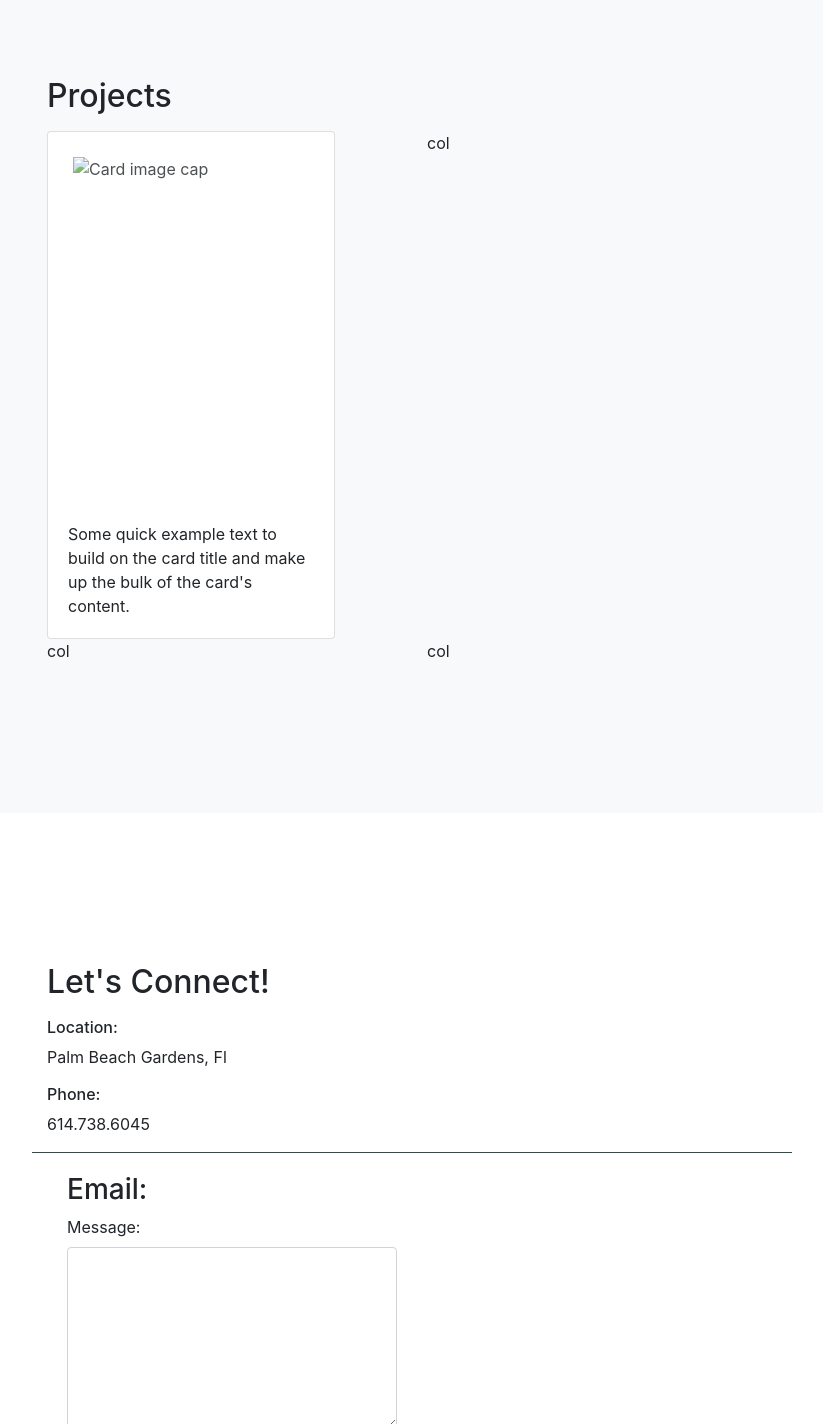
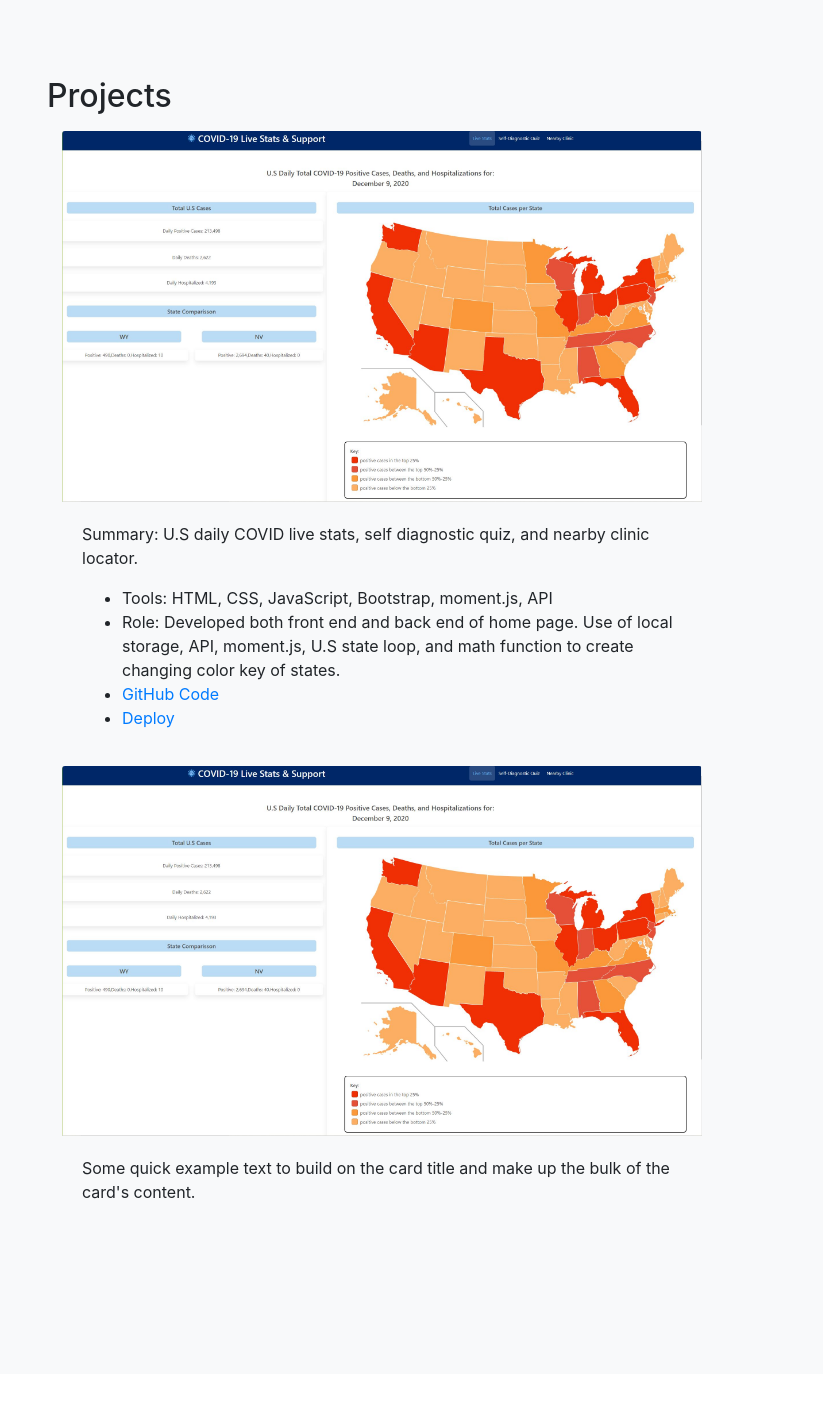
Before and after one commit to jconeff/portfolio, a website with bundled scripts: page index.html in a window 1280 px wide. Shown: the part 1820-3244 px from the top of the page, without its empty margins (228-1051 px from the left). Built offline with nearby package versions, Linux system fonts and the light colour scheme; files whose address does not match are found by name.

Commit message:
projects

```diff
--- a/css/scrolling-nav.css
+++ b/css/scrolling-nav.css
@@ -8,7 +8,7 @@ header {
   background-image: linear-gradient(to bottom right, #28bfe8, yellow);
 }
 
-img {
+.bio {
   display: block;
   margin-left: auto;
   margin-right: auto;
--- a/index.html
+++ b/index.html
@@ -24,7 +24,8 @@
   <nav class="navbar navbar-expand-lg navbar-dark bg-dark fixed-top" id="mainNav">
     <div class="container">
       <a class="navbar-brand js-scroll-trigger" href="#page-top">JESSICA CONEFF</a>
-      <button class="navbar-toggler" type="button" data-toggle="collapse" data-target="#navbarResponsive" aria-controls="navbarResponsive" aria-expanded="false" aria-label="Toggle navigation">
+      <button class="navbar-toggler" type="button" data-toggle="collapse" data-target="#navbarResponsive"
+        aria-controls="navbarResponsive" aria-expanded="false" aria-label="Toggle navigation">
         <span class="navbar-toggler-icon"></span>
       </button>
       <div class="collapse navbar-collapse" id="navbarResponsive">
@@ -58,18 +59,24 @@
           <div class="row">
             <div class="column">
 
-              <img src="images/me.jpg" alt="bio" style="width:60%">
+              <img class="bio" src="images/me.jpg" alt="bio" style="width:60%">
             </div>
 
-          <p class="lead">My name is Jessica Coneff, I'm a Full Stack Web Developer with a background in digital design as well as health care.
+            <p class="lead">My name is Jessica Coneff, I'm a Full Stack Web Developer with a background in digital
+              design as well as health care.
               I currently hold my Associates of Science in Digital Design and Graphics and soon certificate
               in Full Stack Web Development from the University of Central Florida Coding Boot Camp in April 2021.
-            My years of experience in health care has taught me great leadership skills and being able to understand others, making me work well
-            with a team. My graphic design and illustrating  experience has helped me expand my creativity. I decided to pursue my
-            dream of becoming a full stack web developer finding enjoyment in creativity, being challenged, working with others, and
+              My years of experience in health care has taught me great leadership skills and being able to understand
+              others, making me work well
+              with a team. My graphic design and illustrating experience has helped me expand my creativity. I decided
+              to pursue my
+              dream of becoming a full stack web developer finding enjoyment in creativity, being challenged, working
+              with others, and
               creating something amazing to show!
             </p>
-          <p><button class="btn btn-success" onclick=" window.open('https://docs.google.com/document/d/1k-H8XW9mKslzDDlDYLrWp9AIab-b-tUiWSLfHRVbLhc/edit?usp=sharing','_blank')"> My Resume</button></p>
+            <p><button class="btn btn-success"
+                onclick=" window.open('https://docs.google.com/document/d/1k-H8XW9mKslzDDlDYLrWp9AIab-b-tUiWSLfHRVbLhc/edit?usp=sharing','_blank')">
+                My Resume</button></p>
 
           </div>
         </div>
@@ -82,20 +89,34 @@
         <div class="col-lg-8 mx-auto">
           <h2>Projects</h2>
           <p class="lead">
-
+            <!--project containers-->
+            <div class="container">
               <div class="row">
                 <div class="col">
-                <div class="card" style="width: 18rem;">
-                  <img class="card-img-top" src="..." alt="Card image cap">
+                  <div class="card1" style="width: 40rem;">
+                    <img class="card-img-top" src="images/covidproject.jpg" alt="Card image cap">
                     <div class="card-body">
-                    <p class="card-text">Some quick example text to build on the card title and make up the bulk of the card's content.</p>
+                      <p class="card-text">Summary: U.S daily COVID live stats, self diagnostic quiz, and nearby clinic
+                        locator.</p>
+                      <ul>
+                        <li>Tools: HTML, CSS, JavaScript, Bootstrap, moment.js, API</li>
+                        <li>Role: Developed both front end and back end of home page. Use of local storage, API,
+                          moment.js, U.S state loop, and math function to create changing color key of states.</li>
+                          <li><a href="https://github.com/jconeff/COVID-19-Live-Stats-Support" target="_blank"> GitHub Code</a></li>
+                          <li><a href="https://jconeff.github.io/COVID-19-Live-Stats-Support/ " target="_blank">Deploy</a></li>
+                      </ul>
                     </div>
                   </div>
                 </div>
-              <div class="col">col</div>
-              <div class="w-100"></div>
-              <div class="col">col</div>
-              <div class="col">col</div>
+                <div class="col">
+                  <div class="card2" style="width: 40rem;">
+                    <img class="card-img-top" src="images/covidproject.jpg" alt="Card image cap">
+                    <div class="card-body">
+                      <p class="card-text">Some quick example text to build on the card title and make up the bulk of
+                        the card's content.</p>
+                    </div>
+                  </div>
+                </div>
               </div>
 
             </div>
@@ -107,8 +128,11 @@
       <div class="row">
         <div class="col-lg-8 mx-auto">
           <h2>Let's Connect!</h2>
-          <p class="lead"><h6>Location:</h6> <p>Palm Beach Gardens, Fl</p>
-          <h6>Phone:</h6> <p>614.738.6045</p>
+          <p class="lead">
+            <h6>Location:</h6>
+            <p>Palm Beach Gardens, Fl</p>
+            <h6>Phone:</h6>
+            <p>614.738.6045</p>
             <!--email form-->
             <div class="email row">
               <div class="col-md-6 col-md-offset-3" id="form_container">
@@ -121,7 +145,8 @@
                       <div class="col-sm-12 form-group">
                         <label for="message">
                           Message:</label>
-                            <textarea class="form-control" type="textarea" name="message" id="message" maxlength="6000" rows="7"></textarea>
+                        <textarea class="form-control" type="textarea" name="message" id="message" maxlength="6000"
+                          rows="7"></textarea>
                       </div>
                     </div>
                     <div class="row">
@@ -140,7 +165,7 @@
 
                     <div class="row">
                       <div class="col-sm-12 form-group">
-                            <button type="submit" class=" send btn btn-lg btn-default pull-right" >Send</button>
+                        <button type="submit" class=" send btn btn-lg btn-default pull-right">Send</button>
                       </div>
                     </div>
 
@@ -148,8 +173,7 @@
                   <div id="success_message" style="width:100%; height:100%; display:none; ">
                     <h3>Posted your message successfully!</h3>
                   </div>
-                <div id="error_message"
-                        style="width:100%; height:100%; display:none; ">
+                  <div id="error_message" style="width:100%; height:100%; display:none; ">
                     <h3>Error</h3>
                     Sorry there was an error sending your form.
 
```
Also changed, not shown: images/covidproject.jpg (added). Lines whose indentation alone changed are shown as unchanged.
